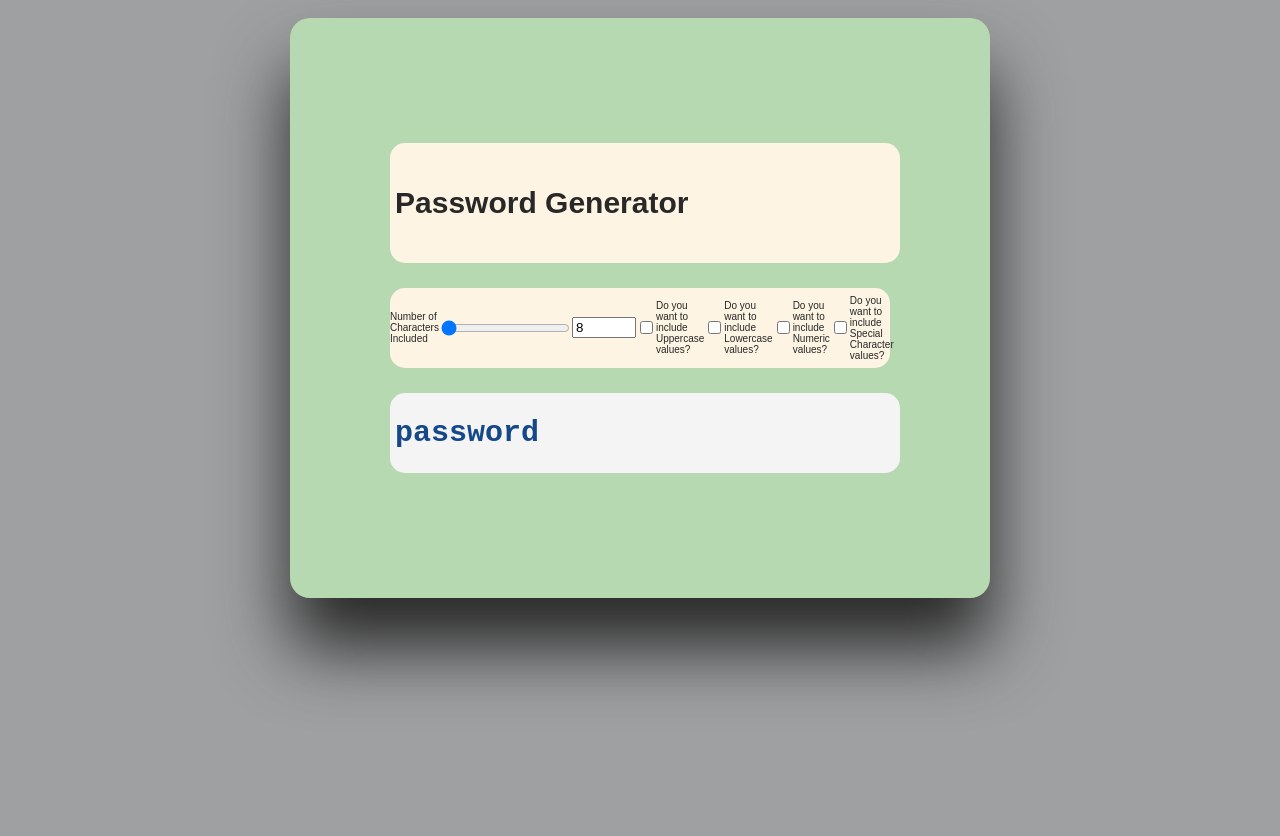
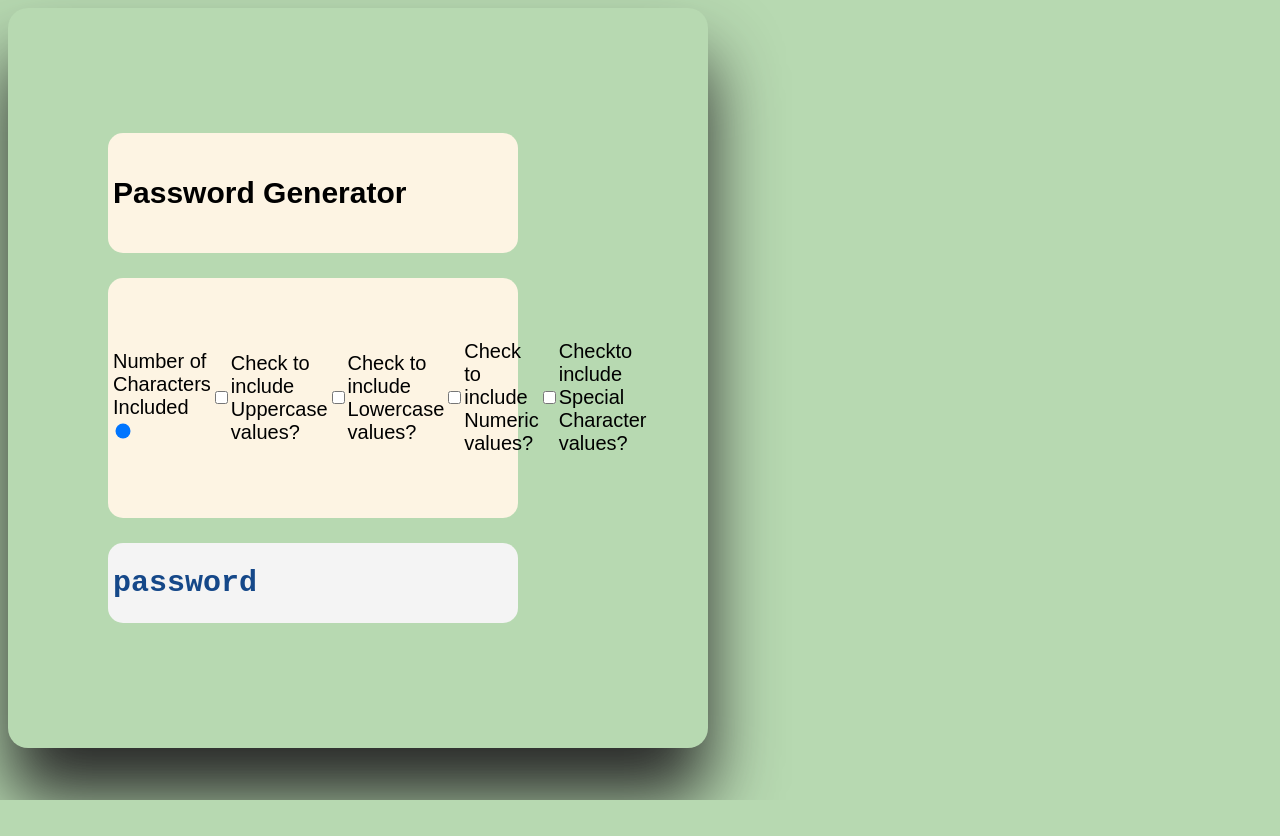
Before and after one commit to NateBatchelder/PasswordGenerator-Alternate, a plain HTML site: page index.html in a window 1280 px wide. After the commit the page ends 800 px from the top, so only its background shows below. Drawn offline with Linux system fonts and the light colour scheme.

Commit message:
troubleshooting body section of HTML and in the .html and .css files

```diff
--- a/index.html
+++ b/index.html
@@ -8,36 +8,36 @@
   <title>Password PasswordGenerator-Alternate</title>
   <link rel ="stylesheet" href="./style.css">
 </head>
+
 <body>
-  <section class="container">
+    <section class="flex-container">
       <h1>Password Generator</h1>
         <form>
-      <label for="numberOfCharacters">Number of Characters Included</label>
-      <input type="range" min="8" max="128" value="8"
-      id="number">
-      <input type="number" min="8" max="128" value="8"
-      id="characterQuantity">
-
+          <slider class="slidecontainer">Number of Characters Included
+            <input type="range" min="8" max="128" value="8" class="slider"
+            id="includeSpecialCharacters">
+          </slider>
       <!-- lables HTML <input type="checkbox"> -->
       <!-- Uppercase values -->
           <input type="checkbox" id="upper">
-      <label for="toIncludeUppercase">Do you want to include Uppercase values?</label>
+          <label for="toIncludeUppercase">Check to include Uppercase values?</label>
 
       <!-- Lowercase values -->
           <input type="checkbox" id="lower">
-      <label for="toIncludeLowercase">Do you want to include Lowercase values?</label>
+          <label for="toIncludeLowercase">Check to include Lowercase values?</label>
 
       <!-- Numerical values -->
           <input type="checkbox" id="number">
-      <label for="toIncludeNumbers">Do you want to include Numeric values?</label>
+          <label for="toIncludeNumbers">Check to include Numeric values?</label>
 
       <!-- Special Character values -->
           <input type="checkbox" id="special">
-      <label for="toIncludeSpecialCharacters">Do you want to include Special Character values?</label>
+          <label for="toIncludeSpecialCharacters">Checkto include Special Character values?</label>
 
         </form>
       <h2>password</h2>
     </section>
 </body>
-<script src="./style.js"></script>
+
+<script src="./script.js"></script>
 </html>
--- a/style.js
+++ b/script.js
@@ -15,7 +15,7 @@ const randomFunc = {
 };
 
 generateEl.addEventListner('click', () => {
-    const length = +lenghtEl.value;
+    const passwordCharacterCount = +lenghtEl.value;
     const hasLower = toIncludeLowercase.checked;
     const hasUpper = toIncludeUppercase.checked;
     const hasNumber = includeNumbers.checked;
@@ -26,7 +26,7 @@ generateEl.addEventListner('click', () => {
        hasUpper,
        hasNumber,
        hasSymbol,
-       length
+       passwordCharacterCount
     );
 });
 
--- a/style.css
+++ b/style.css
@@ -5,7 +5,7 @@ html {
 }
 
 /* the color and size of the UI for the password generator */
-.container {
+body {
     background-color: #B7D9B1;
     box-shadow: 0rem 5rem 7rem #282828;
     padding: 10rem;
@@ -24,28 +24,10 @@ h1 {
     font-size: 3rem;
     padding: 2rem .5rem;
     height: 8rem;
-    width: 100%;
+    width: 80%;
     border-radius: 1.5rem
 }
-
-/*  */
-h2 {
-    background-color: #f4f4f4;
-    color: #154889;
-    font-family:'Courier New', Courier, monospace;
-    display: flex;
-    justify-content: flex start;
-    align-items: center;
-    position: relative;
-    font-size: 3rem;
-    padding: 2rem .5rem;
-    height: 4rem;
-    width: 100%;
-    border-radius: 1.5rem
-}
-
-/*  */
-body {
+.body {
     background-color: #9EA0A1;
     Color: #282828;
     display: flex;
@@ -62,31 +44,46 @@ form {
     justify-content: flex start;
     align-items: center;
     position: relative;
-    font-size: 1rem;
-    padding: 0rem 0rem 0rem 0rem;
-    height: 8rem;
-    width: 100%;
+    font-size: 2rem;
+    padding: 2rem .5rem;
+    height: 20rem;
+    width: 80%;
     border-radius: 1.5rem
 }
 
+.numberOfCharacters {
+    width: 100%;
+}
+
+.slider {
+     -webkit-appearance: none;
+     appearance: none;
+     width: 100%;
+     height: 2rem;
+     background: #FDF4E3;
+     outline: none;
+     opacity: 1.0;
+     -webkit-transtion: .2s;
+     transition: opacity.2s;
+}
 
 /*  */
-p {
-    margin: 1rem 0;
-    font-size: 1.5rem;
+h2 {
+    background-color: #f4f4f4;
+    color: #154889;
+    font-family:'Courier New', Courier, monospace;
+    display: flex;
+    justify-content: flex start;
+    align-items: center;
+    position: relative;
+    font-size: 3rem;
+    padding: 2rem .5rem;
+    height: 4rem;
+    width: 80%;
+    border-radius: 1.5rem
 }
 
-/* range selector for number of digtis 8-128 inclusive */
-input [type=range] {
-    margin-right: 0;
-}
-
-/* button select to allow character type in password */
-input [type=button] {
-    margin-right: 0;
-}
-
-
+/*  */
 .result-container {
     background-color: #282828;
     display: flex;
@@ -114,19 +111,19 @@ input [type=button] {
     width: 3rem;
 }
 
-.includeUppercase,
-.includeLowercase,
-.includeNumbers,
+.toIncludeUppercase,
+.toIncludeLowercase,
+.toIncludeNumbers,
 .includeSpecialCharacters
  {
     border: none;
     color: #282828;
     cursor: pointer;
-    font-size: 1rem;
+    font-size: 3rem;
     padding: .5rem .75rem;
 }
-/*
-.setting {
+
+/* .flex-container {
     display: flex;
     justify-content: space-between;
     align-items: center;
```
Lines whose indentation alone changed are shown as unchanged.
